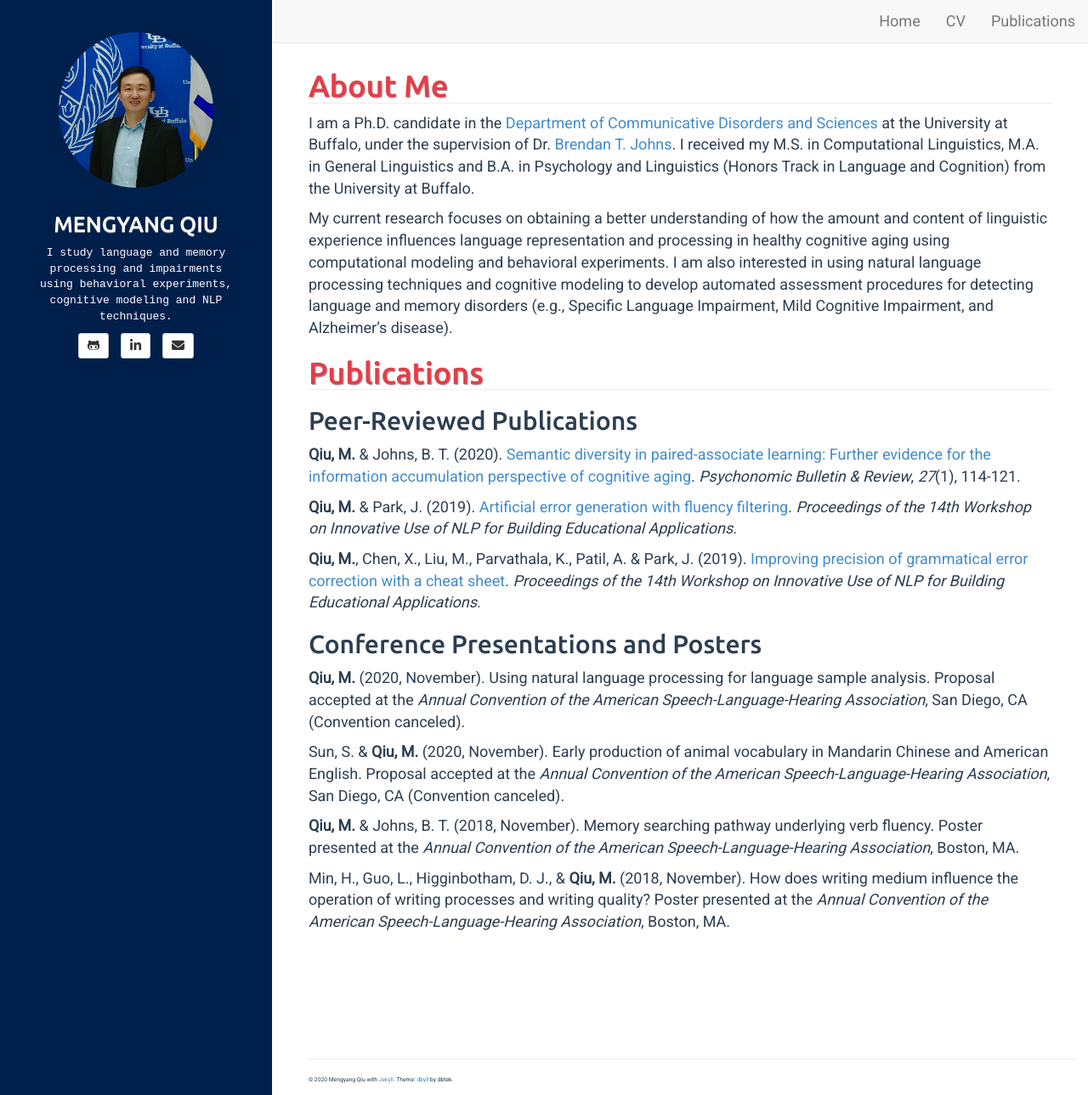
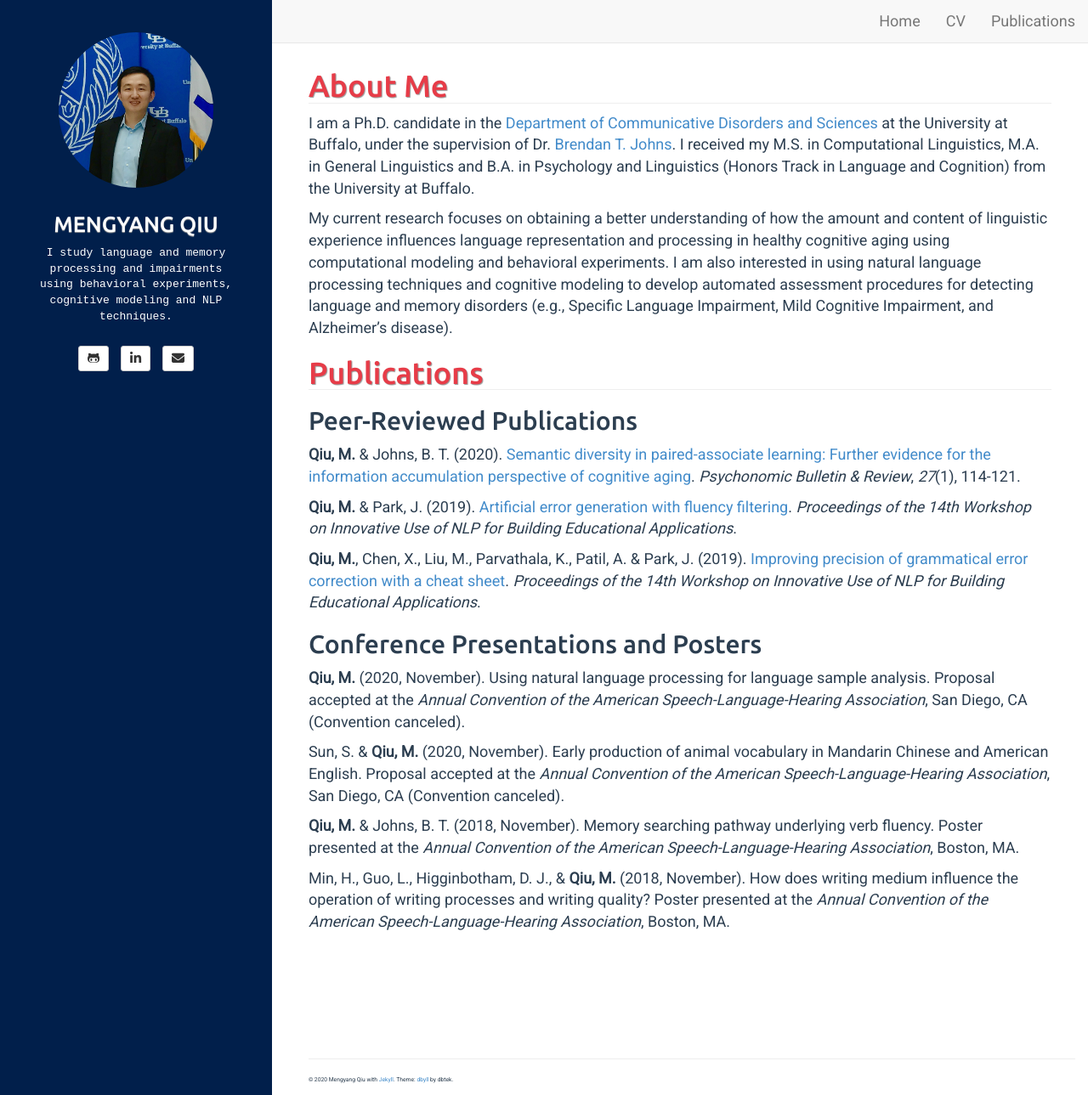
Before and after one commit to mengyangq/mengyangq.github.io, a Jekyll site: the page built from index.html, in a window 1280 px wide and 1289 px high. Shown: the whole window at 85% size. Built offline with Jekyll 4.4.1, drawn with Linux system fonts in a browser that asks for light colours; nearby versions of some CDN libraries.

Commit message:
Update style.css

```diff
--- a/assets/css/style.css
+++ b/assets/css/style.css
@@ -51,7 +51,7 @@ a.nav-link:hover { color: #777; }
 	font-family: "Courier New", Courier, monospace;
 	font-size: 13px;
 	margin: 0 auto;
-	margin-bottom: 10px;
+	margin-bottom: 25px;
 }
 
 #copy {
```
